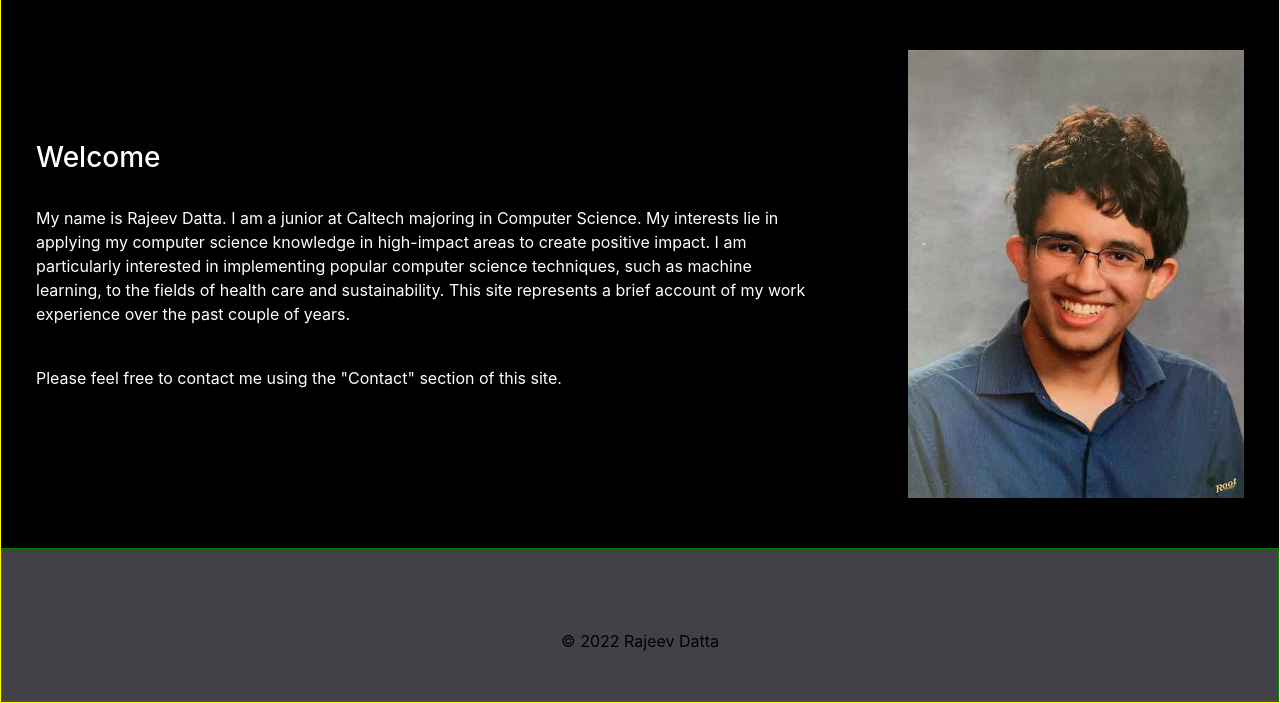
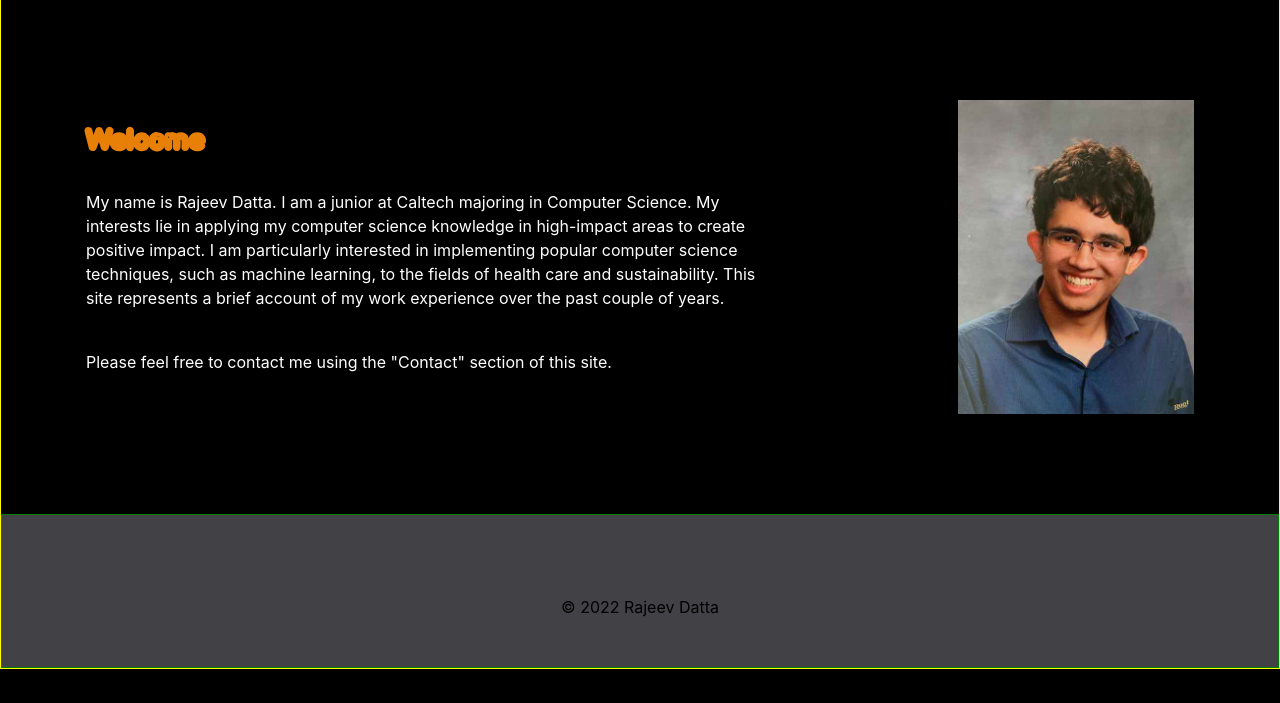
Before and after one commit to rajeev-datta/rajeev-datta.github.io, a Jekyll site: the page index.html, which Jekyll copies as it is, in a window 1280 px wide. Shown: the part 279-982 px from the top of the page. Built offline with Jekyll 4.4.1, drawn with Linux system fonts in a browser that asks for light colours; after the commit the page ends 948 px from its top, so only the background shows below that.

Commit message:
formatting about section

```diff
--- a/css/style.css
+++ b/css/style.css
@@ -1,3 +1,5 @@
+@import url('https://fonts.googleapis.com/css2?family=Balsamiq+Sans:wght@700&display=swap');
+
 li {
         display: inline;
 }
@@ -57,11 +59,20 @@ body {
 }
 
 #intro {
-        padding: 50px;
+        padding-left: 100px;
+        padding-right: 100px;
+}
+
+#welcome {
+        font-family: 'Balsamiq Sans', 'cursive';
+        font-size: 75px;
+        -webkit-text-fill-color: transparent;
+        -webkit-text-stroke-width: 4px;
+        -webkit-text-stroke-color: #e87f07;
 }
 
 #photo {
-        padding: 50px;
+        padding: 100px;
 }
 
 #footer{
--- a/index.html
+++ b/index.html
@@ -35,7 +35,9 @@
         <div class="row d-flex h-400">
           <!-- left side -->
           <div class="col-lg-8 col-md-8 col-sm-12 justify-content-center align-self-center" id="intro">
-            <h3>Welcome</h3>
+            <div id="welcome">
+              <h3>Welcome</h3>
+            </div>
             <br>
             <p>
               My name is Rajeev Datta. I am a junior at Caltech majoring in Computer Science. My interests lie in applying my computer science knowledge in high-impact areas to create positive impact. I am particularly interested in implementing popular computer science techniques, such as machine learning, to the fields of health care and sustainability. This site represents a brief account of my work experience over the past couple of years.
```
